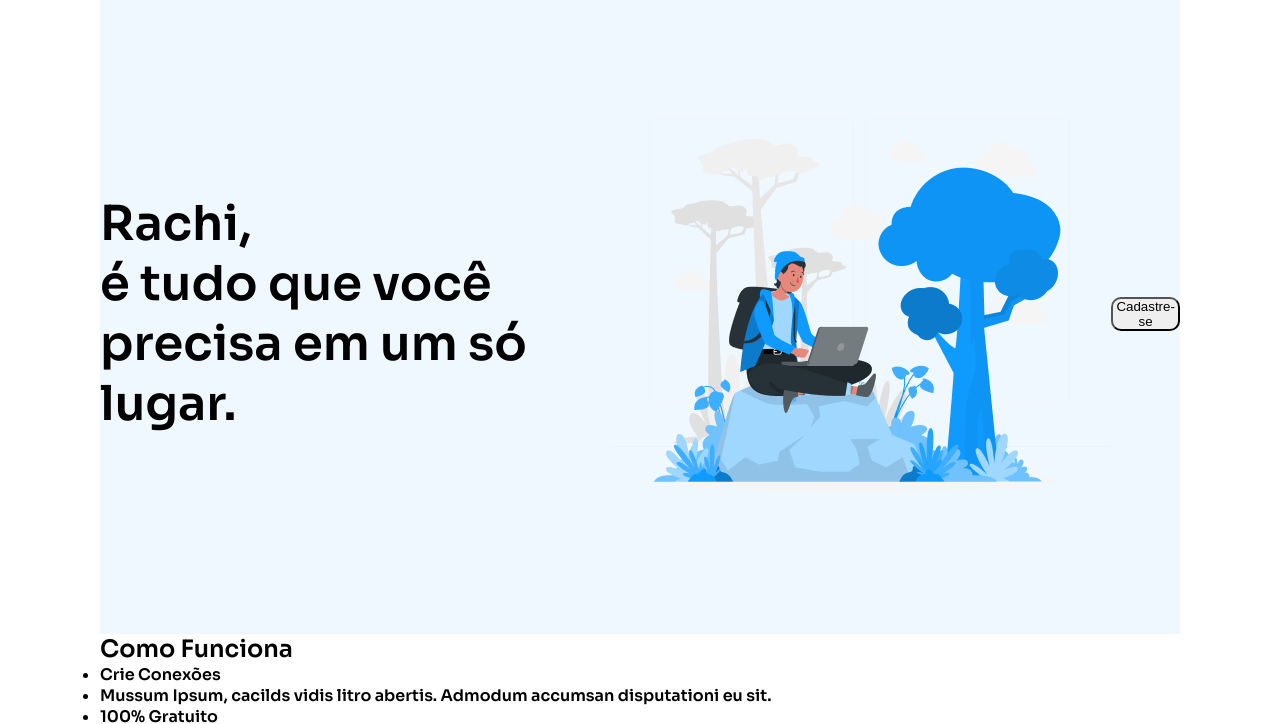
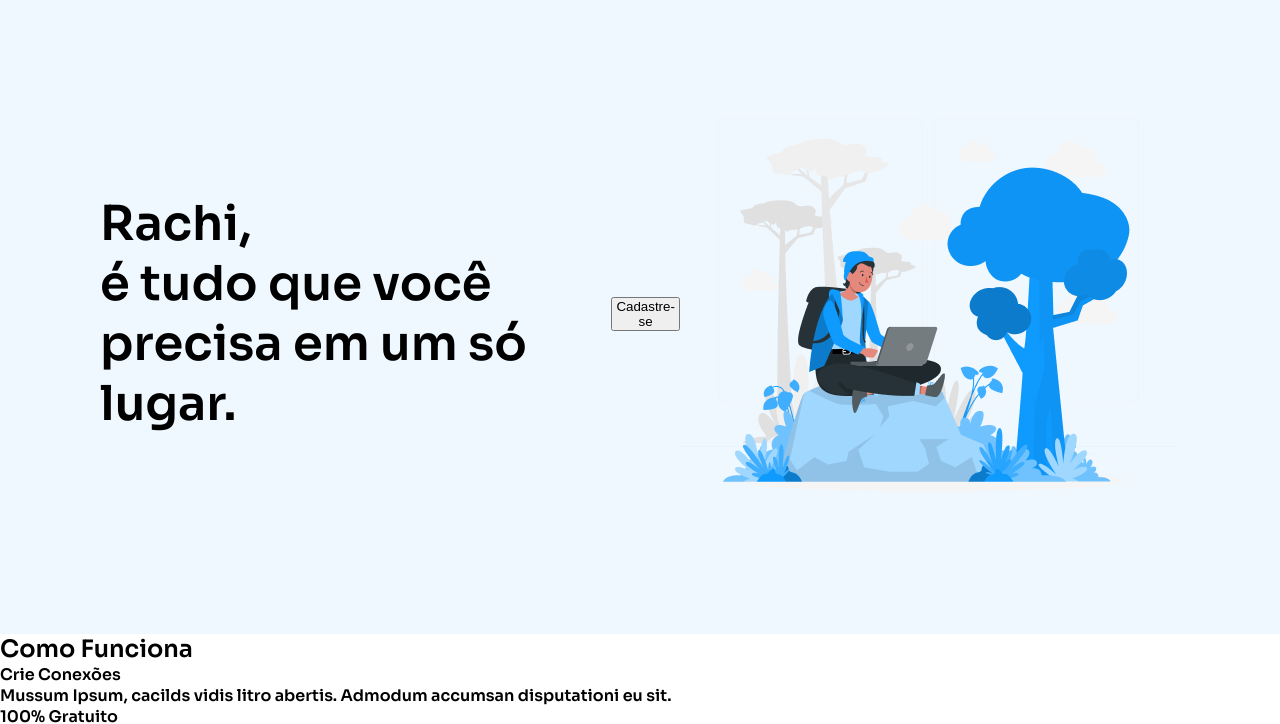
Before and after one commit to johnnysat/rachi-challenge, a plain HTML site: page index.html in a window 1280 px wide. Shown: the part 76-800 px from the top of the page. Drawn offline with Linux system fonts and the light colour scheme.

Commit message:
Arrumando o CSS

```diff
--- a/index.html
+++ b/index.html
@@ -22,7 +22,7 @@
     </header>
 
     <main>
-
+        <div class="bg_color">
                 <section class="about"
                 <h1>Rachi,<br>
                 é tudo que você<br>
@@ -30,6 +30,7 @@
                 <button>Cadastre-se</button>
                 <img src="images/working.png" />
             </section>
+        </div>
 
         <section class="operation">
             <h2>Como Funciona</h2>
--- a/style.css
+++ b/style.css
@@ -6,7 +6,6 @@
 
 body {
     font-family: 'Sora', sans-serif;
-    margin: 0px 100px;
 }
 
 header {
@@ -18,6 +17,7 @@ header {
 }
 
 header a {
+    margin-left: 100px;
     font-size: 24px;
     text-decoration: none;
     color: #293145;
@@ -36,23 +36,26 @@ header ul li {
     padding-right: 0;
 }
 
+header ul li:last-child {
+    margin-right: 100px;
+
+}
+
+.bg_color {
+    background-color: #EFF8FF;
+}
+
 main .about {
+    margin: 0px 100px;
     display: flex;
     height: 640px;
     align-items: center;
     font-size: 48px;
     font-weight: 600;
     line-height: 60px;
-    background-color: #EFF8FF;
 }
 
 .about button {
-    display: flex;
-    flex-direction: row;
-    align-items: flex-start;
-    border-radius: 10px;
-    flex-wrap: wrap;
-    order: 3;
 }
 
 main img {
```
Lines whose indentation alone changed are shown as unchanged.
